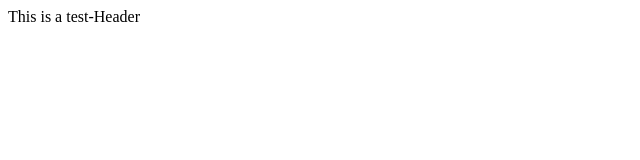
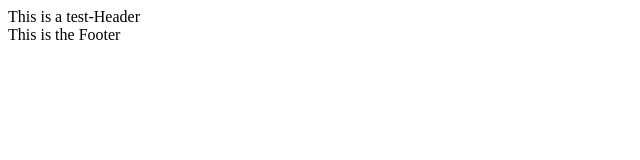
Before and after one commit to tobiH94/tobiH94.github.io, a plain HTML site: page index.html in a window 1280 px wide. Shown: the full height of the page, 0-640 px from the left. Drawn offline with Linux system fonts and the light colour scheme.

Commit message:
Add footer

```diff
--- a/index.html
+++ b/index.html
@@ -6,4 +6,5 @@
   <header>
     This is a test-Header
   </header>
+  <footer>This is the Footer</footer>
 </body>
```
